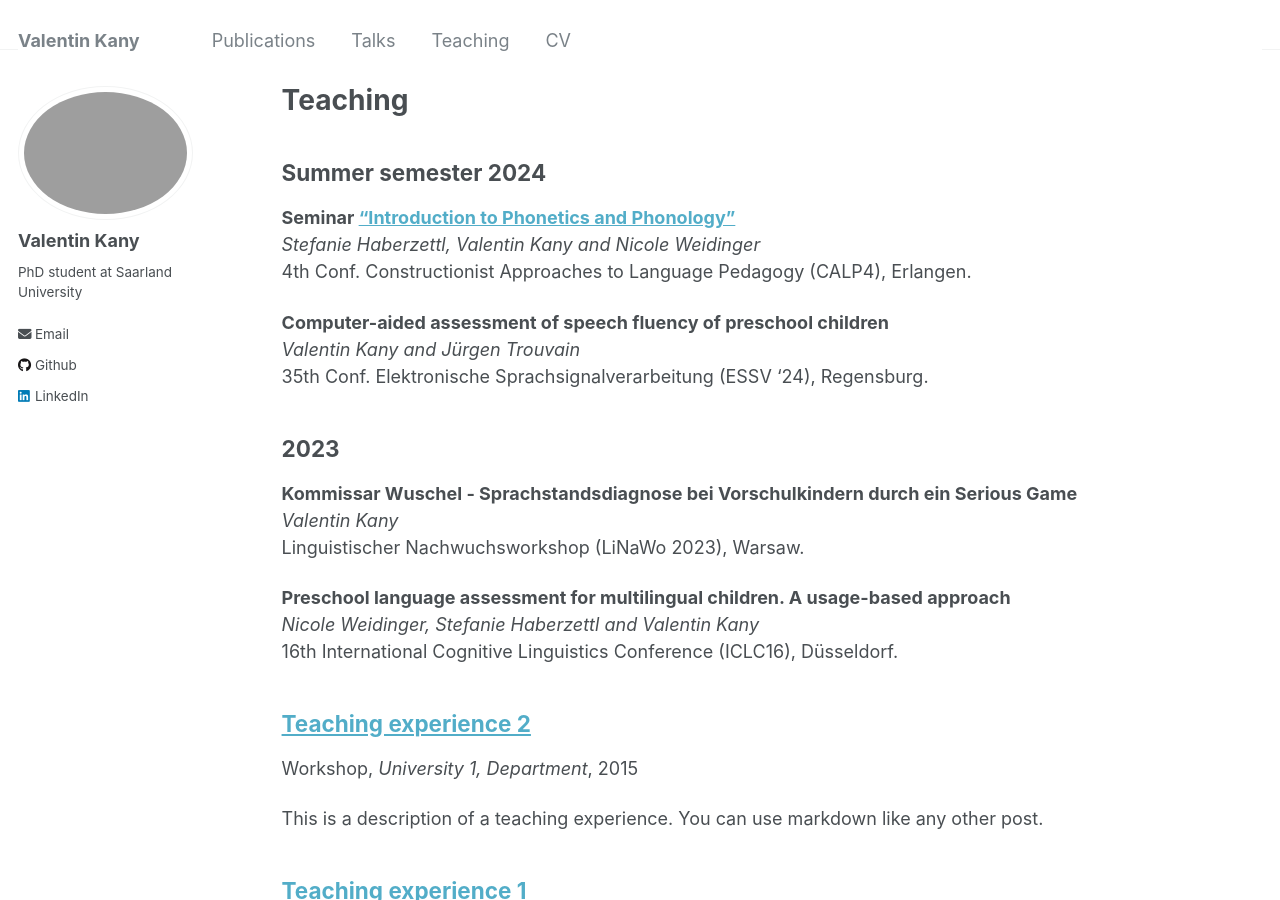
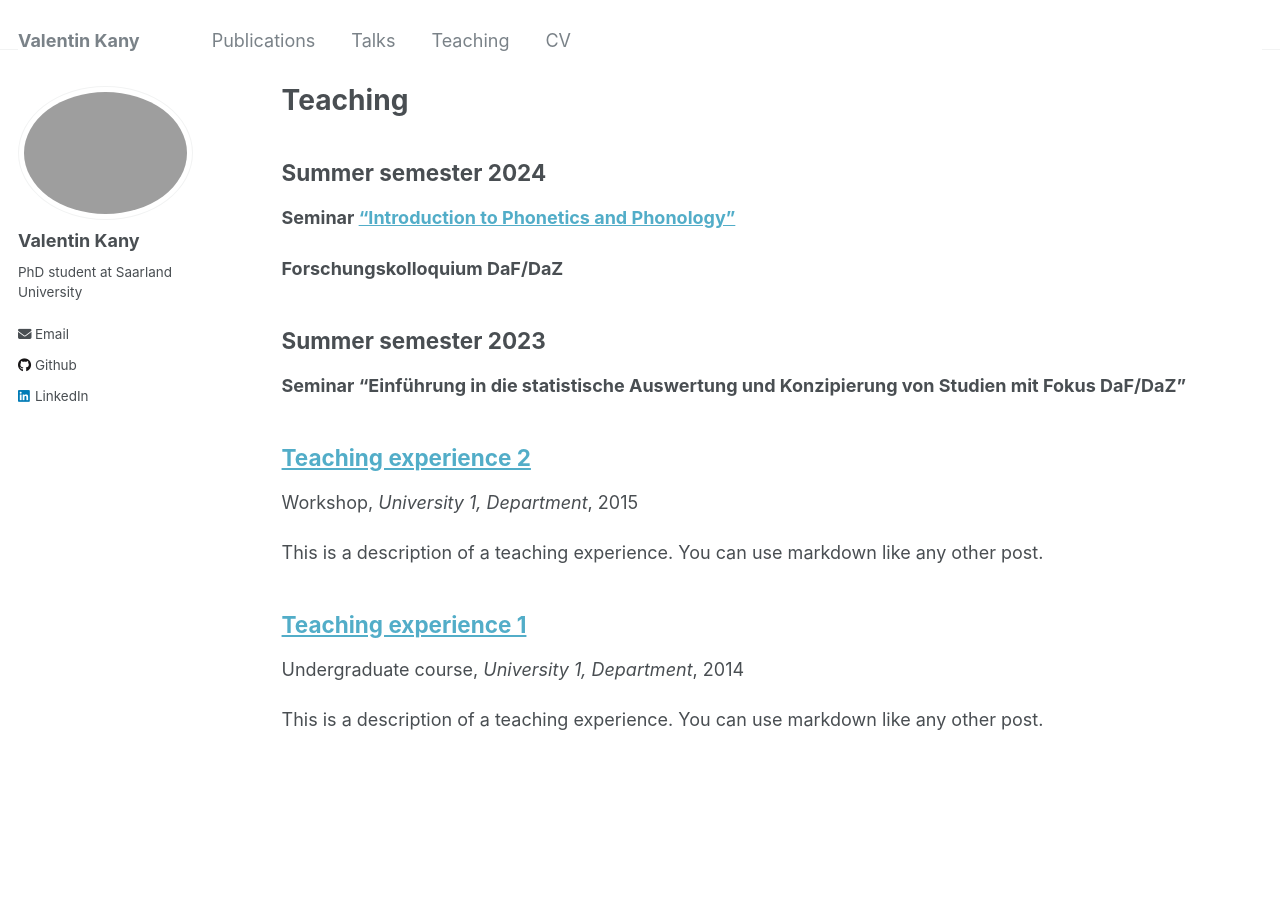
Before and after one commit to Valentin-Kany/Valentin-Kany.github.io, a Jekyll site: the page built from _pages/teaching.md, in a window 1280 px wide and 900 px high. Built offline with Jekyll 4.4.1, drawn with Linux system fonts in a browser that asks for light colours.

Commit message:
Update teaching.md

```diff
--- a/_pages/teaching.md
+++ b/_pages/teaching.md
@@ -8,22 +8,12 @@ author_profile: true
 ## Summer semester 2024
 
 **Seminar [“Introduction to Phonetics and Phonology”](https://www.coli.uni-saarland.de/courses/einf_phon_phon/2024_SS/phonphon.html){:target="_blank"}**<br>
-*Stefanie Haberzettl, Valentin Kany and Nicole Weidinger*<br>
-4th Conf. Constructionist Approaches to Language Pedagogy (CALP4), Erlangen.
 
-**Computer-aided assessment of speech fluency of preschool children**<br>
-*Valentin Kany and Jürgen Trouvain*<br>
-35th Conf. Elektronische Sprachsignalverarbeitung (ESSV '24), Regensburg.
+**Forschungskolloquium DaF/DaZ**<br>
 
-## 2023
+## Summer semester 2023
 
-**Kommissar Wuschel - Sprachstandsdiagnose bei Vorschulkindern durch ein Serious Game**<br>
-*Valentin Kany*<br>
-Linguistischer Nachwuchsworkshop (LiNaWo 2023), Warsaw.
-
-**Preschool language assessment for multilingual children. A usage-based approach**<br>
-*Nicole Weidinger, Stefanie Haberzettl and Valentin Kany*<br>
-16th International Cognitive Linguistics Conference (ICLC16), Düsseldorf.
+**Seminar "Einführung in die statistische Auswertung und Konzipierung von Studien mit Fokus DaF/DaZ"**<br>
 
 
 {% if author.googlescholar %}
```
